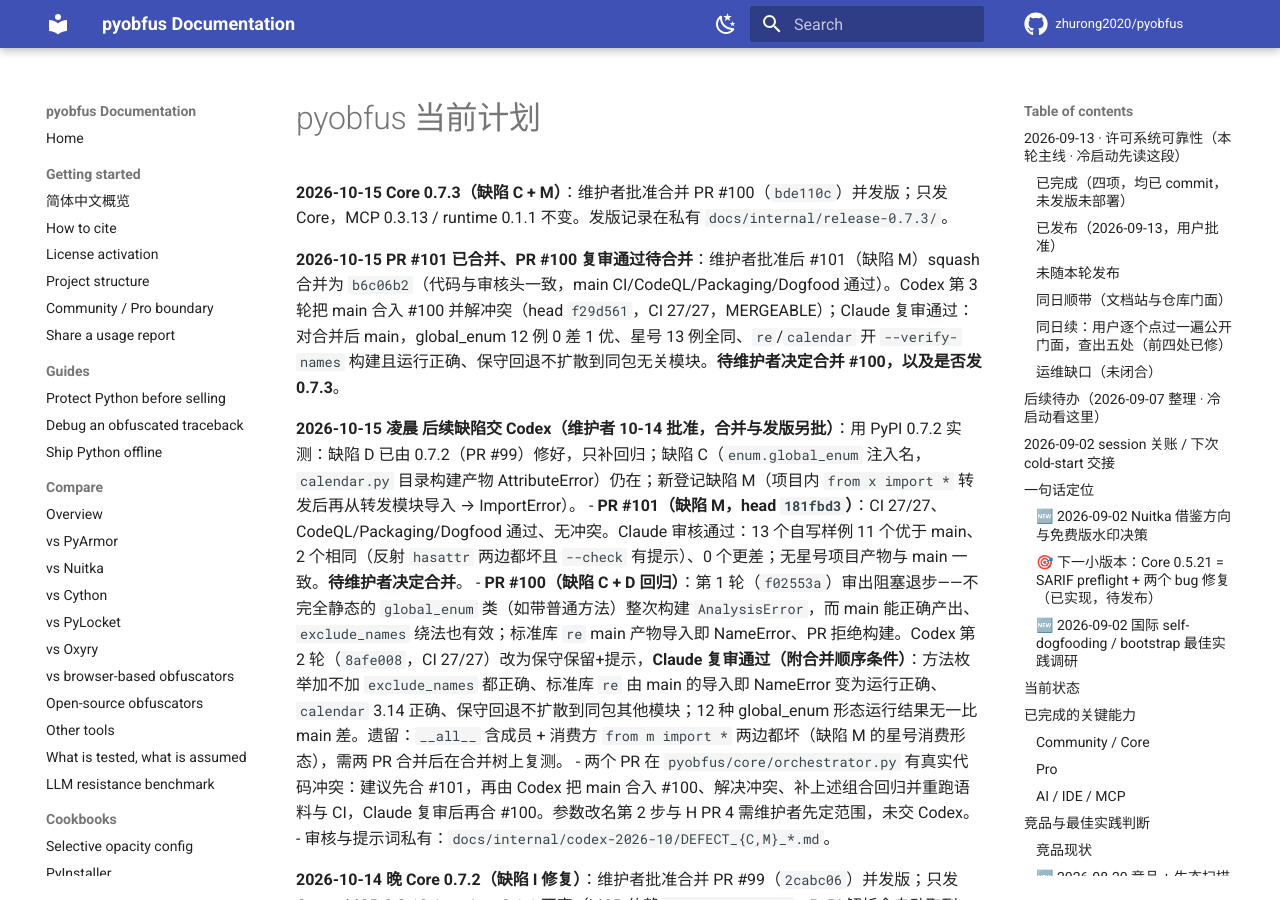
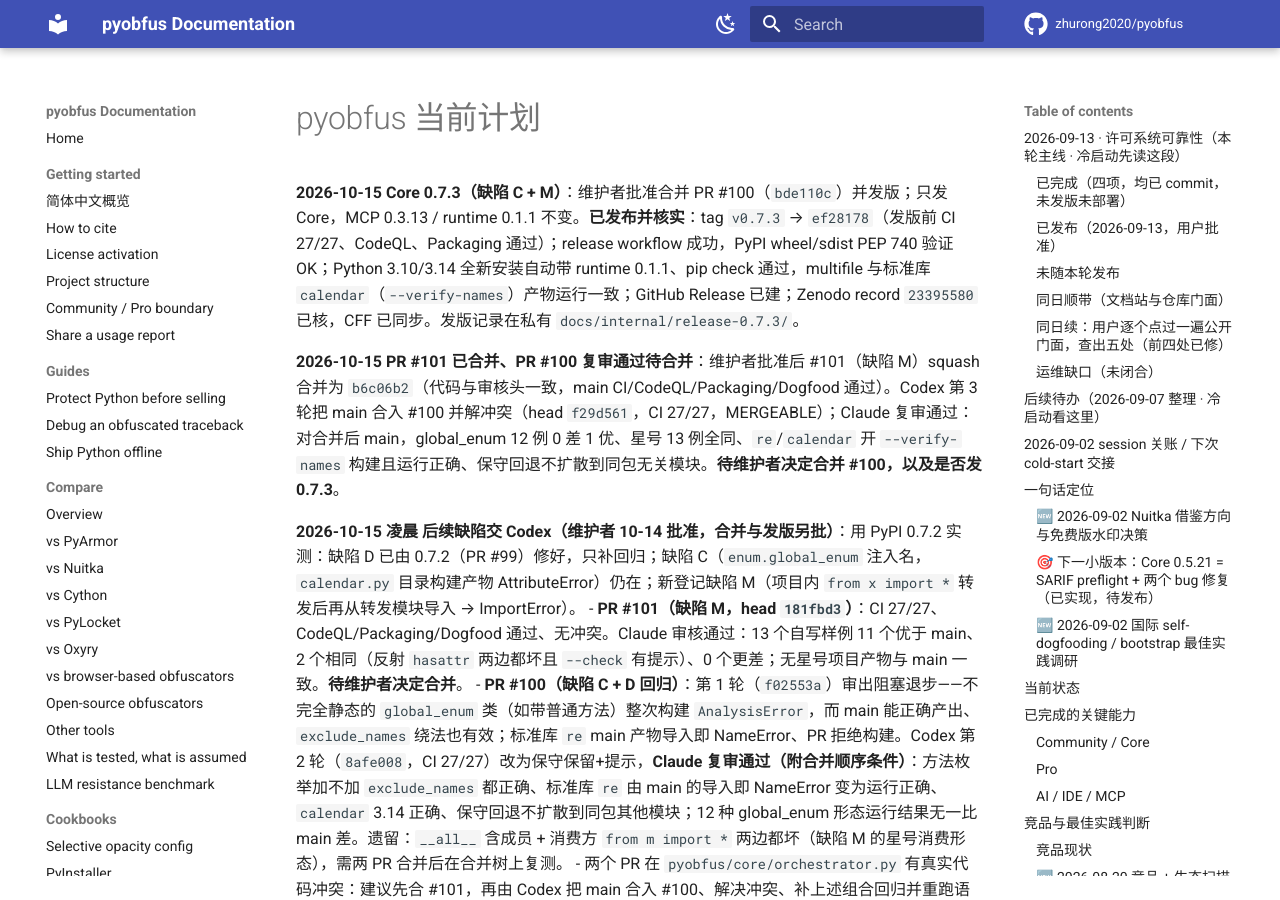
Before and after one commit to zhurong2020/pyobfus, an MkDocs documentation site: the page built from docs/CURRENT_PLAN_ZH.md, in a window 1280 px wide and 900 px high. Built offline with MkDocs 1.6.1 and Material for MkDocs 9.7.7, drawn with Linux system fonts in a browser that asks for light colours; comment, search, counter and statistics services are not loaded.

Commit message:
docs: record Core 0.7.3 publication and sync citation
Co-Authored-By: Claude Opus 5.5 <noreply@anthropic.com>

```diff
--- a/docs/CURRENT_PLAN_ZH.md
+++ b/docs/CURRENT_PLAN_ZH.md
@@ -1,6 +1,6 @@
 # pyobfus 当前计划
 
-**2026-10-15 Core 0.7.3（缺陷 C + M）**：维护者批准合并 PR #100（`bde110c`）并发版；只发 Core，MCP 0.3.13 / runtime 0.1.1 不变。发版记录在私有 `docs/internal/release-0.7.3/`。
+**2026-10-15 Core 0.7.3（缺陷 C + M）**：维护者批准合并 PR #100（`bde110c`）并发版；只发 Core，MCP 0.3.13 / runtime 0.1.1 不变。**已发布并核实**：tag `v0.7.3` → `ef28178`（发版前 CI 27/27、CodeQL、Packaging 通过）；release workflow 成功，PyPI wheel/sdist PEP 740 验证 OK；Python 3.10/3.14 全新安装自动带 runtime 0.1.1、pip check 通过，multifile 与标准库 `calendar`（`--verify-names`）产物运行一致；GitHub Release 已建；Zenodo record `23395580` 已核，CFF 已同步。发版记录在私有 `docs/internal/release-0.7.3/`。
 
 **2026-10-15 PR #101 已合并、PR #100 复审通过待合并**：维护者批准后 #101（缺陷 M）squash 合并为 `b6c06b2`（代码与审核头一致，main CI/CodeQL/Packaging/Dogfood 通过）。Codex 第 3 轮把 main 合入 #100 并解冲突（head `f29d561`，CI 27/27，MERGEABLE）；Claude 复审通过：对合并后 main，global_enum 12 例 0 差 1 优、星号 13 例全同、`re`/`calendar` 开 `--verify-names` 构建且运行正确、保守回退不扩散到同包无关模块。**待维护者决定合并 #100，以及是否发 0.7.3**。
 
```
Also changed, not shown: CLAUDE.md (+1 -1 lines), 1 other file.
